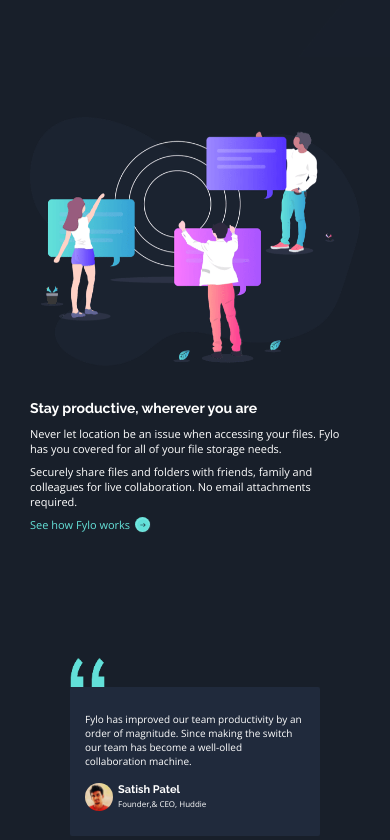
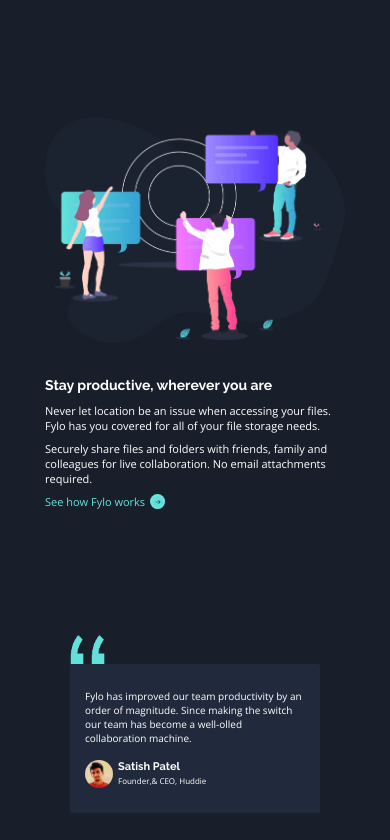
Before and after one commit to hajarhuseynova/FRONT_Fylo, a plain HTML site: page index.html in a window 390 px wide. Shown: the part 1564-2404 px from the top of the page. Drawn offline with nearby package versions, Linux system fonts and the light colour scheme.

Commit message:
addUpdate

```diff
--- a/style.scss
+++ b/style.scss
@@ -773,13 +773,13 @@
     flex-direction: column;
     align-items: center;
     > .productive-left {
-      max-width: 600px;
+      max-width: 300px;
       > img {
         width: 100%;
       }
     }
     > .productive-right {
-      max-width: 500px;
+      max-width: 300px;
       > h3 {
         width: 100%;
         margin-bottom: 10px;
@@ -862,6 +862,7 @@
     .footerBottom {
       display: flex;
       flex-direction: column;
+
       gap: 20px;
       > .bottomFirst {
         > img {
```
Also changed, not shown: css/style.css.
